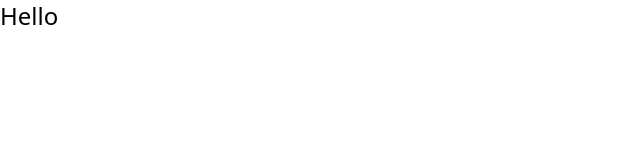
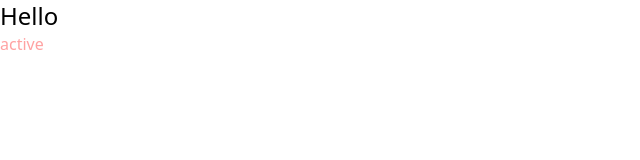
Before and after one commit to anishpawaskar/aimly-frontend, a React (Vite) app: page / in a window 1280 px wide. Shown: the top 160 px of the page, without its empty margins (0-640 px from the left). Built offline with nearby package versions, Linux system fonts and the light colour scheme.

Commit message:
fix: add task id route

```diff
--- a/src/App.jsx
+++ b/src/App.jsx
@@ -1,4 +1,4 @@
-import { Route, Routes } from "react-router";
+import { NavLink, Route, Routes } from "react-router";
 import "./App.css";
 import Signin from "./pages/auth/signin";
 import AuthLayout from "./pages/auth/layout";
@@ -10,20 +10,39 @@ function App() {
   return (
     <>
       <Routes>
-        <Route path="/" element={<h1 className="text-2xl">Hello</h1>} />
+        <Route
+          path="/"
+          element={
+            <div>
+              <h1 className="text-2xl">Hello</h1>
+              <NavLink
+                to={"/"}
+                className={({ isActive }) =>
+                  isActive ? "text-red-300" : "text-green-300"
+                }
+              >
+                {({ isActive }) => {
+                  console.log("isActive", isActive);
+                  return <p>{isActive ? "active" : "pending"}</p>;
+                }}
+              </NavLink>
+            </div>
+          }
+        />
         <Route element={<AuthLayout />}>
           <Route path="signin" element={<Signin />} />
           <Route path="signup" element={<Signup />} />
         </Route>
-        <Route element={<TasksLayout />}>
+        <Route path="/tasks" element={<TasksLayout />}>
           <Route
-            path="tasks"
+            index
             element={
               <div>
                 <h1>Tasks</h1>
               </div>
             }
           />
+          <Route path=":taskId" element={<div>TaskId</div>} />
         </Route>
       </Routes>
     </>
```
